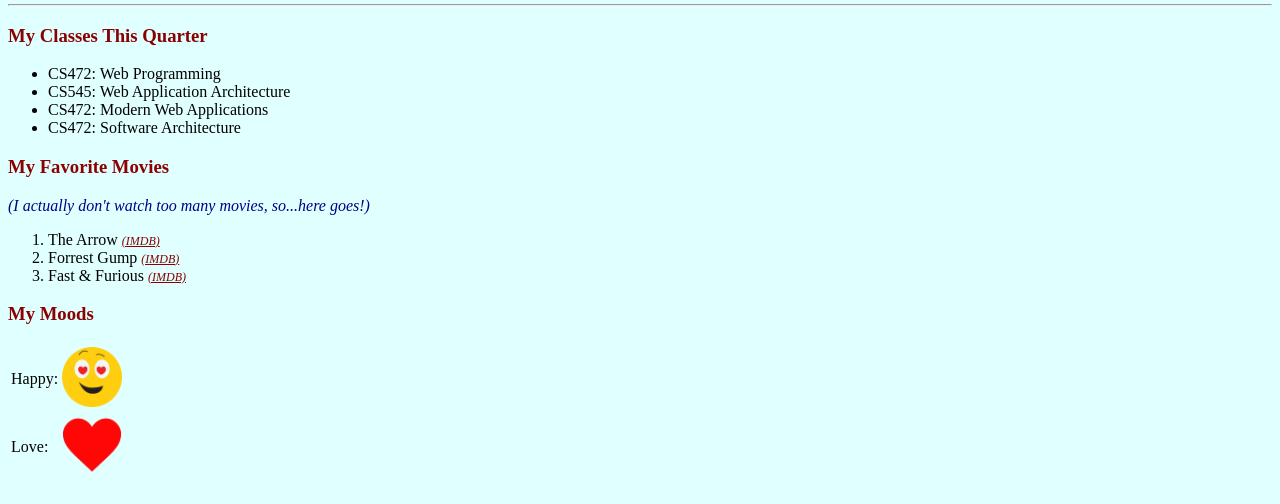
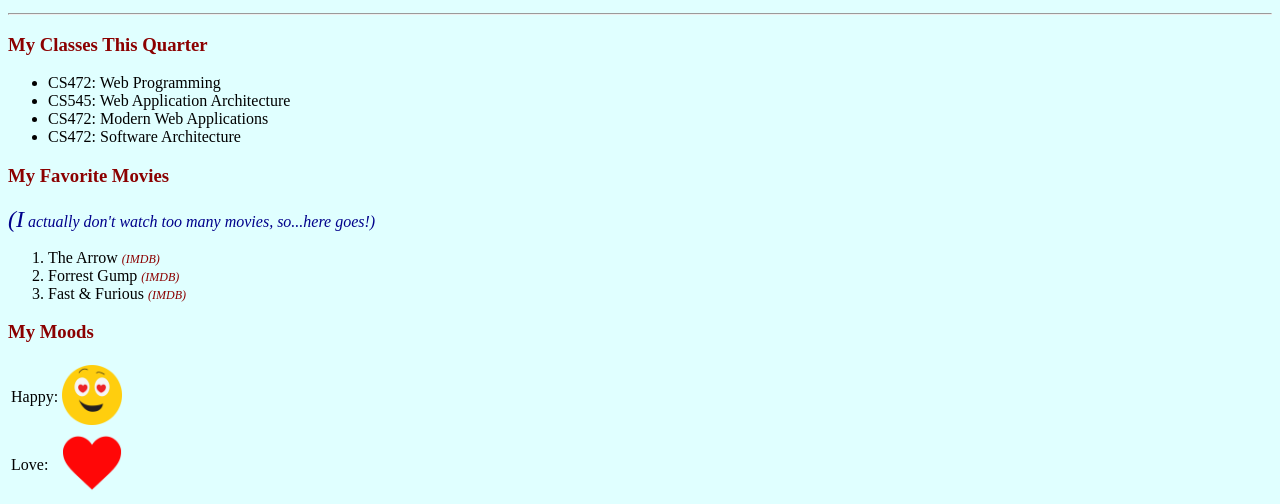
Before and after one commit to oliver-anh-nguyen/web_programming, a plain HTML site: page Lab2/info.html in a window 1280 px wide. Shown: the part 110-614 px from the top of the page. Drawn offline with Linux system fonts and the light colour scheme.

Commit message:
[Lab2] hightlight first letter and hover link

```diff
--- a/Lab2/styleme.css
+++ b/Lab2/styleme.css
@@ -5,6 +5,10 @@
 .formatTitle {
     font-family: "Lao MN";
     color: darkred;
+}
+
+.formatDes:first-letter {
+    font-size: 1.5em;
 }
 
 .formatDes {
@@ -17,6 +21,7 @@
     color: darkred;
     font-style: italic;
     font-size: 12px;
+    text-decoration: none;
 }
 
 .formatIcon {
@@ -42,3 +47,7 @@
     color: coral;
     font-weight: bold;
 }
+
+li:hover > a {
+    text-decoration: underline;
+}
```
